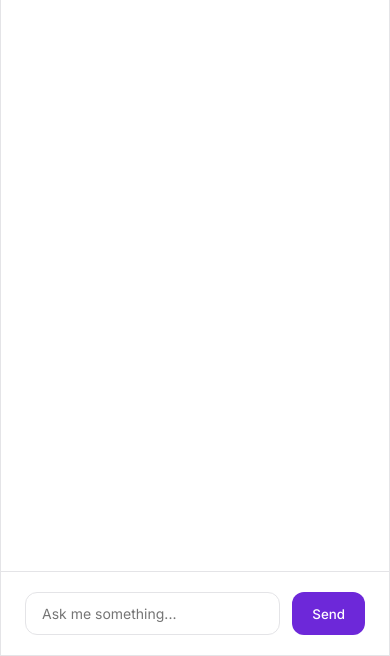
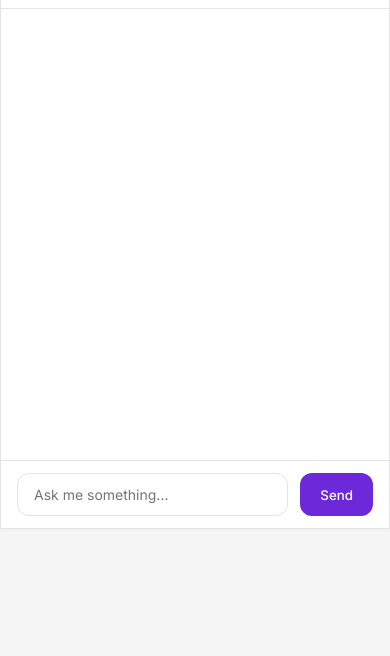
Before and after one commit to raselshikdar/Deepseek-Chatbot, a website: page public/index.html in a window 390 px wide. Shown: the part 188-844 px from the top of the page. Drawn offline with Linux system fonts and the light colour scheme.

Commit message:
Update index.html

```diff
--- a/public/index.html
+++ b/public/index.html
@@ -24,7 +24,7 @@
         .chat-container {
             width: 100%;
             max-width: 800px;
-            height: 90vh;
+            height: 75vh;  /* Reduced height */
             background: #ffffff;
             border-radius: 16px;
             box-shadow: 0 1px 3px rgba(0, 0, 0, 0.04);
@@ -63,11 +63,11 @@
 
         .chat-box {
             flex: 1;
-            padding: 24px;
+            padding: 16px;  /* Reduced padding */
             overflow-y: auto;
             display: flex;
             flex-direction: column;
-            gap: 24px;
+            gap: 16px;  /* Reduced gap between messages */
             background: #ffffff;
         }
 
@@ -96,7 +96,7 @@
         }
 
         .input-container {
-            padding: 20px 24px;
+            padding: 16px 24px;  /* Reduced padding */
             background: #ffffff;
             border-top: 1px solid #e4e4e7;
             display: flex;
@@ -147,7 +147,7 @@
 
         @media (max-width: 768px) {
             .chat-container {
-                height: 100vh;
+                height: 70vh;  /* Further reduced height on mobile */
                 border-radius: 0;
             }
 
@@ -157,6 +157,7 @@
 
             .chat-box {
                 padding: 16px;
+                gap: 12px;  /* Further reduced gap */
             }
 
             .message {
@@ -166,6 +167,10 @@
 
             input {
                 font-size: 14px;
+            }
+
+            .input-container {
+                padding: 12px 16px;  /* Reduced padding for input container */
             }
         }
     </style>
```
